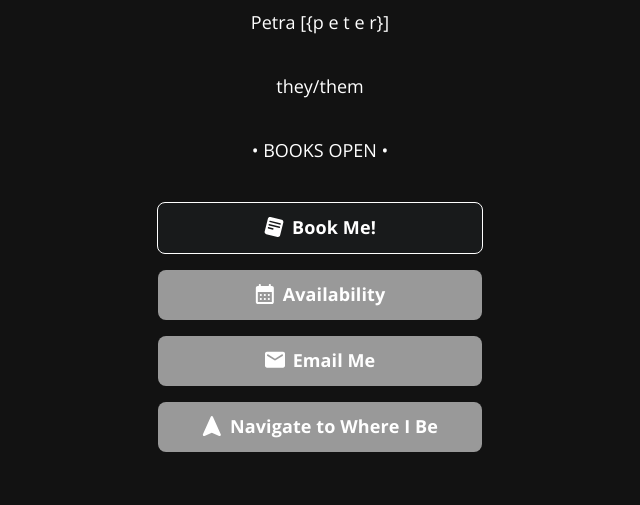
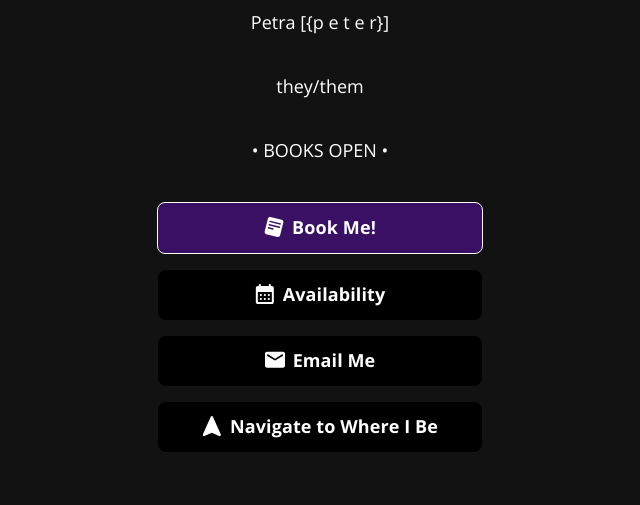
Before and after one commit to GodSpoon/littlelink, a plain HTML site: page index.html in a window 1280 px wide. Shown: the part 295-800 px from the top of the page, without its empty margins (320-960 px from the left). Drawn offline with Linux system fonts and the light colour scheme.

Commit message:
Update brands.css

```diff
--- a/css/brands.css
+++ b/css/brands.css
@@ -80,7 +80,7 @@ button:hover,
 /* Default (this is great for your own brand color!) */
 .button.button-default {
   color: #ffffff;
-  background-color: #999999;
+  background-color: #000000;
 }
 .button.button-default:hover,
 .button.button-default:focus {
@@ -685,7 +685,7 @@ button:hover,
 /* Read.cv */
 .button.button-read-cv {
   color: #FFFFFF;
-  background-color: #181a1b;
+  background-color: #3a1064;
   border: 1px solid #FFFFFF;
 }
 .button.button-read-cv:hover,
```
